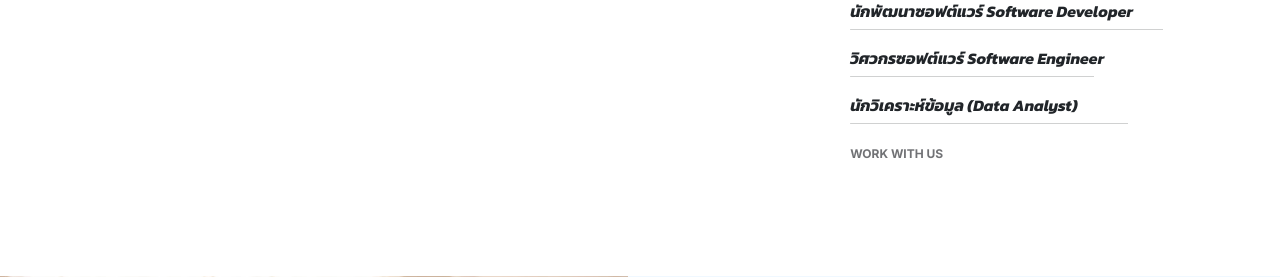
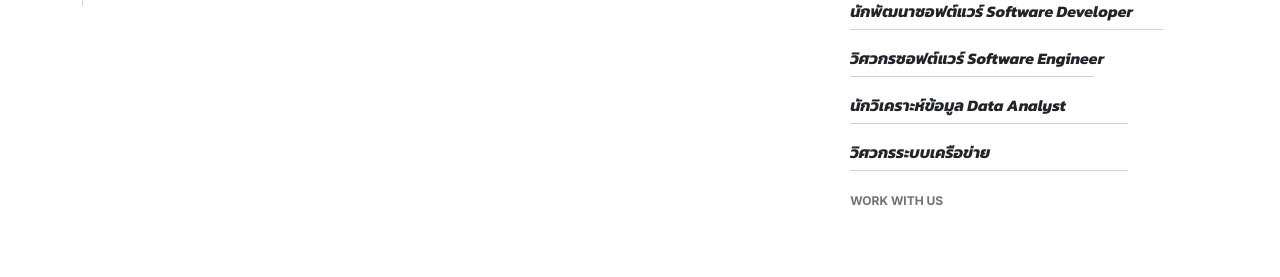
Before and after one commit to Jamboon007/clonebuch, a Django app: page /about in a window 1280 px wide, after a click on "ทำงานอะไร?". Shown: the part 530-807 px from the top of the page. Run offline with Django 4.2, Linux system fonts and the light colour scheme; some libraries are stand-ins or nearby versions.

Commit message:
Update story.html

```diff
--- a/templates/story.html
+++ b/templates/story.html
@@ -71,11 +71,14 @@
                                                     <div class="progress-bar progress-bar-primary" role="progressbar" aria-valuenow="70" aria-valuemin="0" aria-valuemax="100" style="width: 70%;"></div>
                                                 </div>
 
-                                        <strong class ="ple4">นักวิเคราะห์ข้อมูล (Data Analyst)</strong>
+                                        <strong class ="ple4">นักวิเคราะห์ข้อมูล Data Analyst</strong>
                                                 <div class="progress">
                                                     <div class="progress-bar progress-bar-primary" role="progressbar" aria-valuenow="80" aria-valuemin="0" aria-valuemax="100" style="width: 80%;"></div>
                                                 </div>
-
+                                        <strong class ="ple4">วิศวกรระบบเครือข่าย</strong>
+                                                <div class="progress">
+                                                    <div class="progress-bar progress-bar-primary" role="progressbar" aria-valuenow="80" aria-valuemin="0" aria-valuemax="100" style="width: 80%;"></div>
+                                                </div>
                                     </div>
 
                                     <div class="mt-2 mt-lg-auto">
```
